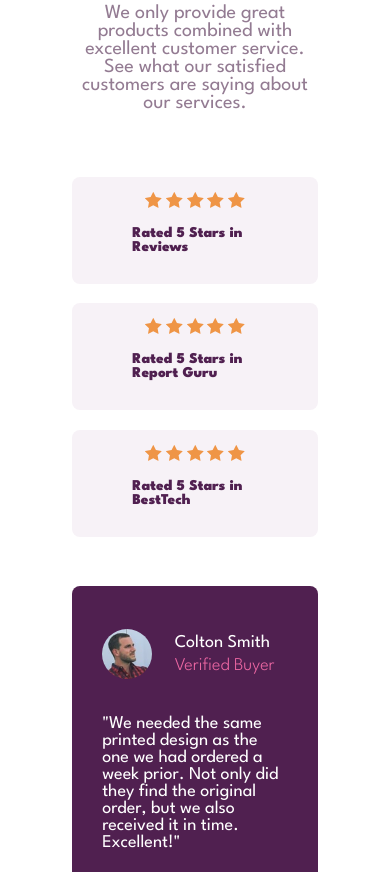
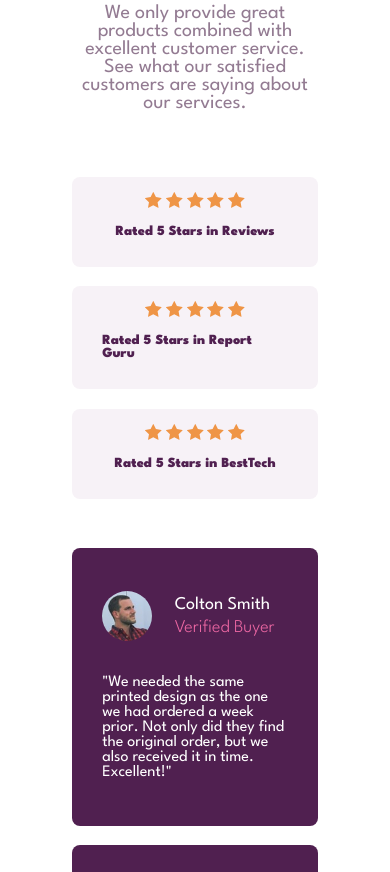
Before and after one commit to shakawillock/Social-Proof-Section, a plain HTML site: page index.html in a window 390 px wide. Shown: the part 219-1091 px from the top of the page. Drawn offline with Linux system fonts and the light colour scheme.

Commit message:
Change font size and remove margin

```diff
--- a/css/styles.css
+++ b/css/styles.css
@@ -157,6 +157,10 @@ body {
     width: 60%;
   }
 
+  .company-rating-info {
+    margin-left: 0;
+  }
+
   .testimonial {
     margin-right: 0;
   }
@@ -186,4 +190,18 @@ body {
   .testimonials {
     width: 70%;
   }
+
+  .testimonial-comment {
+    font-size: 1rem;
+  }
+
+  .attribution {
+    font-size: 0.875rem;
+  }
 }
+
+@media (max-width: 420px) {
+  .company-rating-info {
+    font-size: 0.875rem;
+  }
+}
```
